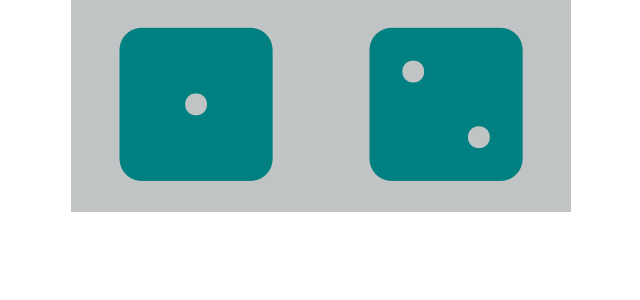
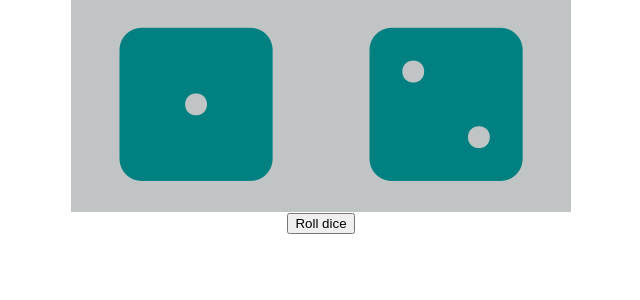
Before and after one commit to luciatruden/rollDie, a React (Create React App) app: page / in a window 1280 px wide. Shown: the top 300 px of the page, without its empty margins (319-959 px from the left). Built offline with nearby package versions, Linux system fonts and the light colour scheme.

Commit message:
renamed RollButton component to RollDie and moved rendering of Dice components to it

```diff
--- a/src/App.js
+++ b/src/App.js
@@ -1,17 +1,14 @@
 import logo from './logo.svg';
 import './App.css';
-import RollButton from './RollButton';
-import Dice from './Dice';
+import RollDice from './RollDice';
+
 
 function App() {
   return (
     <div className="App">
-      <div className='App-die'>
-        <Dice />
-        <Dice />
-      </div>
 
-      <RollButton />
+
+      <RollDice />
     </div>
   );
 }
--- /dev/null
+++ b/src/RollDice.js
@@ -0,0 +1,21 @@
+import React from "react";
+import './RollDice';
+import Dice from './Dice';
+
+
+function RollButton(props){
+
+    return(
+        <div className="RollDice">
+            <div className='App-die'>
+                <Dice />
+                <Dice />
+            </div>
+            <button className="RollDice-button">Roll dice</button>
+        </div>
+
+    );
+
+}
+
+export default RollButton;
```
Also changed, not shown: src/Dice.css (+19 -0 lines), src/RollButton.js (deleted, +0 -9 lines), src/RollButton.css (deleted), src/RollDice.css (added).
